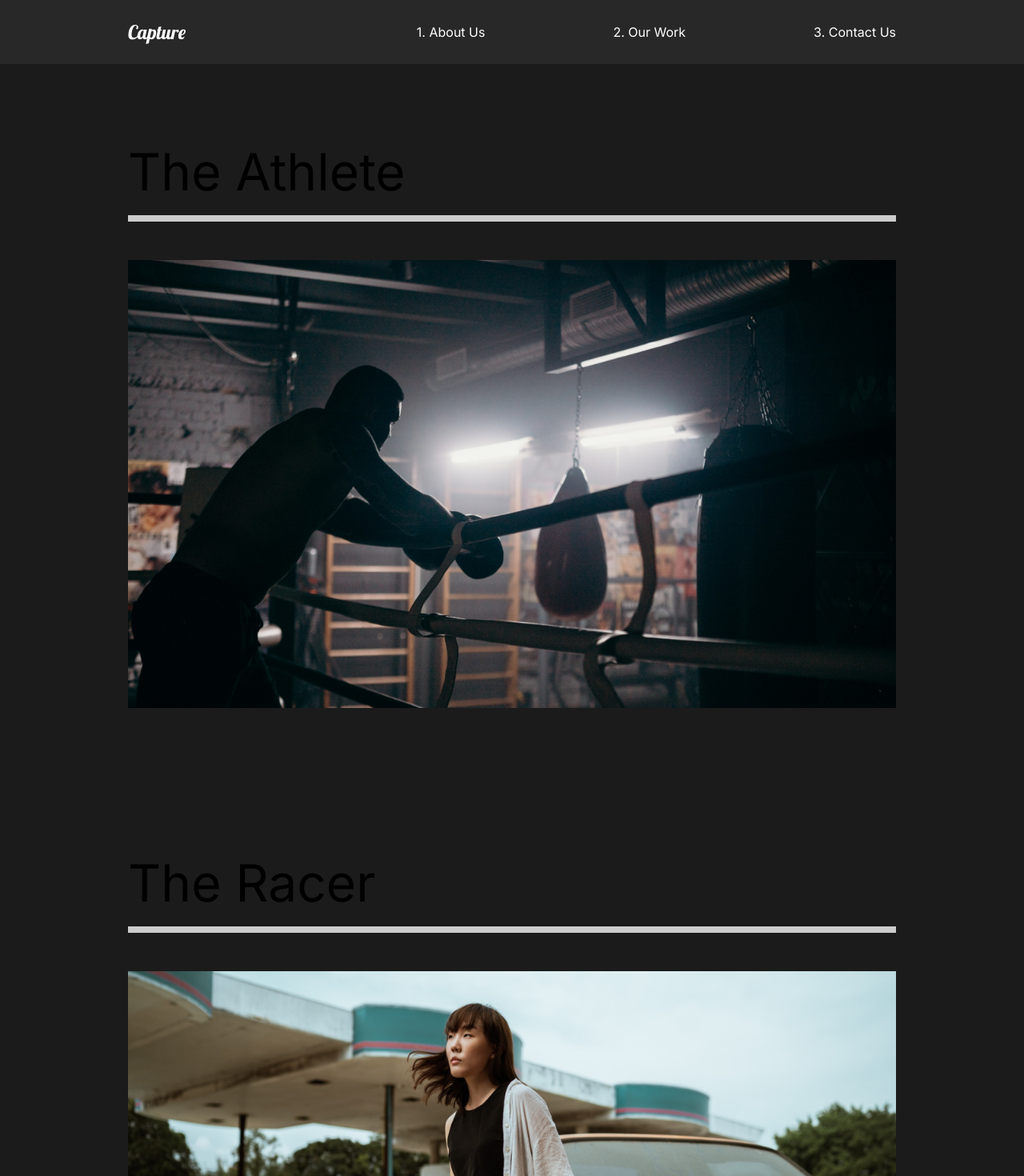
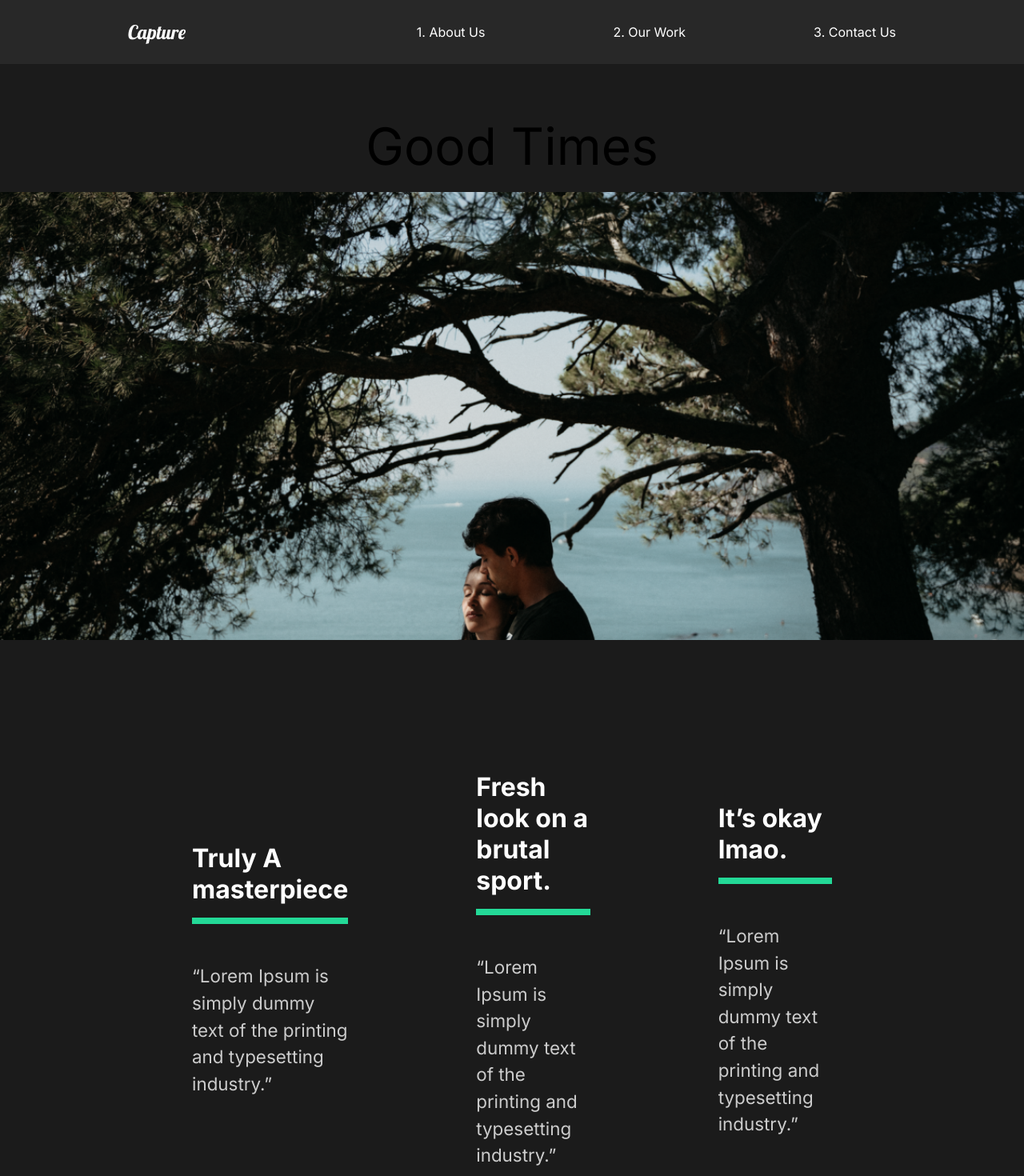
Before and after one commit to dallasclarke/capture-portfolio, a React (Create React App) app: page /work/good-times in a window 1280 px wide. Shown: the top 1470 px of the page at 80% size. Built offline with nearby package versions, Linux system fonts and the light colour scheme.

Commit message:
Setup routes for OurWork.js, created movieState for dummy data & more styling

```diff
--- a/src/App.js
+++ b/src/App.js
@@ -8,6 +8,7 @@
 import ContactUs from "./pages/ContactUs";
 import OurWork from "./pages/OurWork";
 import Nav from "./components/Nav";
+import MovieDetail from "./pages/MovieDetail";
 
 function App() {
   return (
@@ -18,8 +19,11 @@
         <Route path="/" exact>
           <AboutUs />
         </Route>
-        <Route path="/work">
+        <Route path="/work" exact>
           <OurWork />
+        </Route>
+        <Route path="/work/:id" >
+          <MovieDetail />
         </Route>
         <Route path="/contact">
           <ContactUs />
--- /dev/null
+++ b/src/movieState.js
@@ -0,0 +1,81 @@
+//Import Images
+import athlete from "./img/athlete-small.png";
+import goodtimes from "./img/goodtimes-small.png";
+import theracer from "./img/theracer-small.png";
+import athlete2 from "./img/athlete2.png";
+import goodtimes2 from "./img/good-times2.jpg";
+import theracer2 from "./img/the-racer2.jpg";
+
+export const MovieState = () => {
+  return [
+    {
+      title: "The Athlete",
+      mainImg: athlete,
+      secondaryImg: athlete2,
+      url: "/work/the-athlete",
+      awards: [
+        {
+          title: "Truly A masterpiece",
+          description:
+            "“Lorem Ipsum is simply dummy text of the printing and typesetting industry.”",
+        },
+        {
+          title: "Fresh look on a brutal sport.",
+          description:
+            "“Lorem Ipsum is simply dummy text of the printing and typesetting industry.”",
+        },
+        {
+          title: "It’s okay lmao.",
+          description:
+            "“Lorem Ipsum is simply dummy text of the printing and typesetting industry.”",
+        },
+      ],
+    },
+    {
+      title: "Good Times",
+      mainImg: goodtimes,
+      url: "/work/good-times",
+      secondaryImg: goodtimes2,
+      awards: [
+        {
+          title: "Truly A masterpiece",
+          description:
+            "“Lorem Ipsum is simply dummy text of the printing and typesetting industry.”",
+        },
+        {
+          title: "Fresh look on a brutal sport.",
+          description:
+            "“Lorem Ipsum is simply dummy text of the printing and typesetting industry.”",
+        },
+        {
+          title: "It’s okay lmao.",
+          description:
+            "“Lorem Ipsum is simply dummy text of the printing and typesetting industry.”",
+        },
+      ],
+    },
+    {
+      title: "The Racer",
+      mainImg: theracer,
+      url: "/work/the-racer",
+      secondaryImg: theracer2,
+      awards: [
+        {
+          title: "Truly A masterpiece",
+          description:
+            "“Lorem Ipsum is simply dummy text of the printing and typesetting industry.”",
+        },
+        {
+          title: "Fresh look on a brutal sport.",
+          description:
+            "“Lorem Ipsum is simply dummy text of the printing and typesetting industry.”",
+        },
+        {
+          title: "It’s okay lmao.",
+          description:
+            "“Lorem Ipsum is simply dummy text of the printing and typesetting industry.”",
+        },
+      ],
+    },
+  ];
+};
--- /dev/null
+++ b/src/pages/MovieDetail.js
@@ -0,0 +1,107 @@
+import React, { useState, useEffect } from "react";
+import styled from "styled-components";
+import { useHistory } from "react-router-dom";
+
+import { MovieState } from "../movieState";
+
+const MovieDetail = () => {
+  const history = useHistory();
+  const url = history.location.pathname;
+
+  const [movies, setMovies] = useState(MovieState);
+  const [movie, setMovie] = useState(null);
+
+  useEffect(() => {
+    const currentMovie = movies.filter((stateMovie) => stateMovie.url === url);
+    setMovie(currentMovie[0]);
+  }, [movies, url]);
+
+  return (
+    <>
+      {movie && (
+        <Details>
+          <HeadLine>
+            <h2>{movie.title}</h2>
+            <img src={movie.mainImg} alt="movie" />
+          </HeadLine>
+          <Awards>
+            {movie.awards.map((award) => (
+              <Award
+                title={award.title}
+                description={award.description}
+                key={award.title}
+              />
+            ))}
+          </Awards>
+          <ImageDisplay>
+            <img src={movie.secondaryImg} alt="movie" />
+          </ImageDisplay>
+        </Details>
+      )}
+    </>
+  );
+};
+
+const Details = styled.div``;
+
+const HeadLine = styled.div`
+  min-height: 90vh;
+  padding-top: 20vh;
+  position: relative;
+
+  h2 {
+    position: absolute;
+    top: 10%;
+    left: 50%;
+    transform: translate(-50%, -10%);
+  }
+  img {
+    width: 100%;
+    height: 70vh;
+    object-fit: cover;
+  }
+`;
+const Awards = styled.div`
+  min-height: 80vh;
+  display: flex;
+  margin: 5rem 10rem;
+  align-items: center;
+  justify-content: space-around;
+`;
+const AwardStyle = styled.div`
+  padding: 5rem;
+
+  h3 {
+    font-size: 2rem;
+  }
+  .line {
+    width: 100%;
+    background: #23d997;
+    height: 0.5rem;
+    margin: 1rem 0rem;
+  }
+  p {
+    padding: 2rem 0rem;
+  }
+`;
+const ImageDisplay = styled.div`
+    min-height: 50vh;
+
+    img {
+        width: 100%;
+        height: 100vh;
+        object-fit: cover;
+    }
+`
+
+const Award = ({ title, description }) => {
+  return (
+    <AwardStyle>
+      <h3>{title}</h3>
+      <div className="line"></div>
+      <p>{description}</p>
+    </AwardStyle>
+  );
+};
+
+export default MovieDetail;
--- a/src/pages/OurWork.js
+++ b/src/pages/OurWork.js
@@ -13,21 +13,21 @@
       <Movie>
         <h2>The Athlete</h2>
         <div className="line"></div>
-        <Link>
+        <Link to="/work/the-athlete" >
           <img src={athlete} alt="athlete" />
         </Link>
       </Movie>
       <Movie>
         <h2>The Racer</h2>
         <div className="line"></div>
-        <Link>
+        <Link to="/work/the-racer" >
           <img src={theRacer} alt="racer" />
         </Link>
       </Movie>
       <Movie>
         <h2>Good Times</h2>
         <div className="line"></div>
-        <Link>
+        <Link to="/work/good-times" >
           <img src={goodTimes} alt="good-times" />
         </Link>
       </Movie>
```
Also changed, not shown: 1 other file (tests, documents, lock files or other folders).
